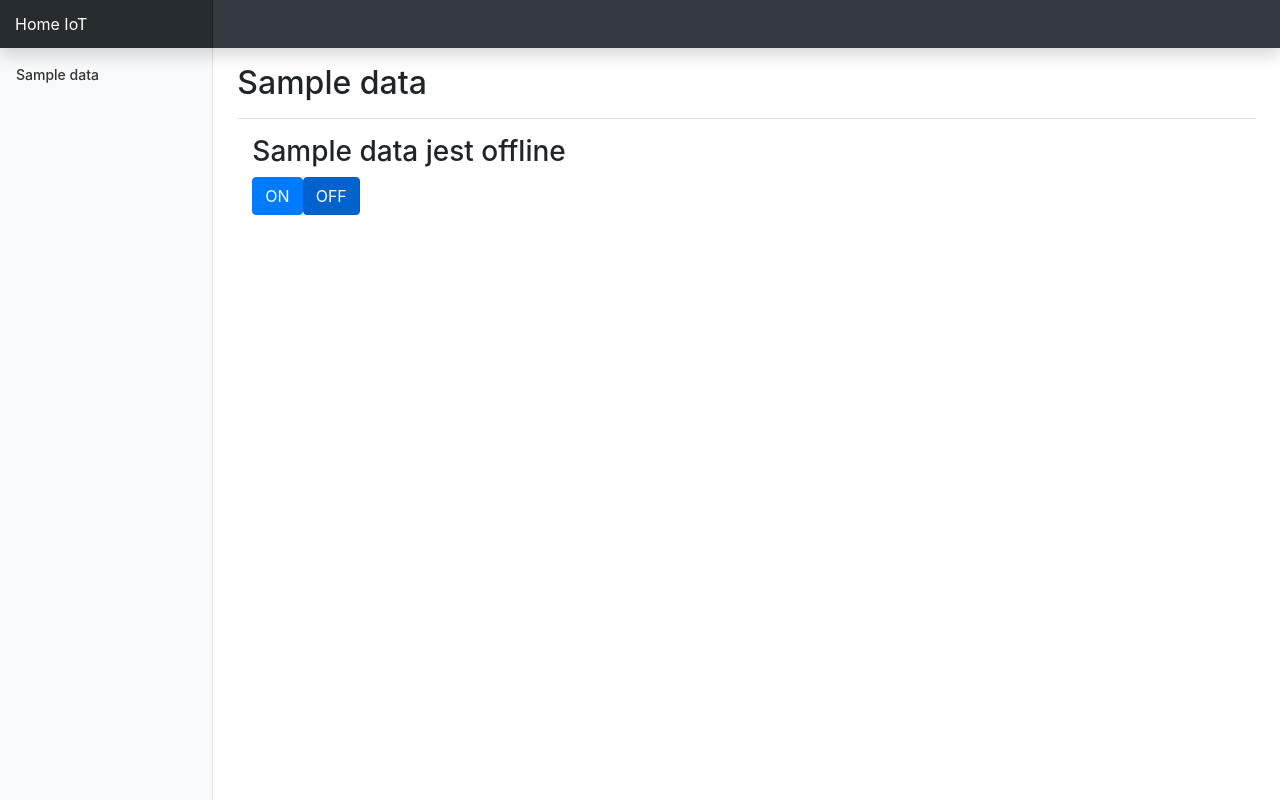
After one commit to alek67890/Home_IoT_Dashboard, a Flask app: template MiAS/templates/dash_device.html in a window 1280 px wide. The commit adds this page. Run offline with Flask 2, Linux system fonts and the light colour scheme; the template is opened without the code that fills it: most values are stand-ins (such as "Sample title", 1, 10 or a date in 2020); some libraries are stand-ins or nearby versions.

Commit message:
Dashboard + device buuton states

```diff
--- /dev/null
+++ b/MiAS/templates/dash_device.html
@@ -0,0 +1,74 @@
+{% extends "base.html" %}
+
+{% block refresh %}<meta http-equiv="refresh" content="5" >{% endblock %}
+
+
+
+
+
+
+{% block content_title %}{{ data[active].name}}{% endblock %}
+
+{% block main_content   %}
+    <div class="container">
+
+
+    <h3>{{ data[active].name}} jest
+        {% if data[active].is_online() %}
+            {% if data[active].is_on %}włączona{% else %}wyłączona {% endif %}
+        {% else %}offline {% endif %}
+    </h3>
+
+
+
+    <div class="btn-group">
+      <a href="?device={{ data[active].topic }}&toggle=on">
+          <button type="button" class="btn btn-primary {% if data[active].is_on() %} active {% endif %}">
+              ON
+          </button>
+      </a>
+      <a href="?device={{ data[active].topic }}&toggle=off">
+          <button type="button" class="btn btn-primary {% if not data[active].is_on() %}active {% endif %}">
+              OFF
+          </button>
+      </a>
+
+    </div>
+
+
+
+    </div>
+
+
+
+
+{#        <div class="btn-group-justify-content-center">#}
+{##}
+{##}
+{#            {% for i in topic_list %}#}
+{#                <a href="?device={{ i }}">#}
+{#                    <button type="button" class="btn btn-primary">#}
+{#                        <span data-feather="{{ data[i].icon}}"></span> {{ data[i].name}}#}
+{#                    </button>#}
+{#                </a>#}
+{##}
+{#            {% endfor %}#}
+{##}
+{#        </div>#}
+
+
+{% endblock %}
+
+{% block sidebar %}
+
+ <ul class="nav flex-column">
+            {% for i in topic_list %}
+              <li class="nav-item">
+                <a class="nav-link {% if i == active %}active {% endif %}" href="?device={{ i }}">
+                  <span data-feather="{{ data[i].icon}}"></span>
+                  {{ data[i].name}} <span class="sr-only"></span>
+                </a>
+              </li>
+            {% endfor %}
+        </ul>
+ {% endblock %}
```
Also changed, not shown: MiAS/templates/dashboard.html (+4 -4 lines), MiAS/views.py (+6 -2 lines).
